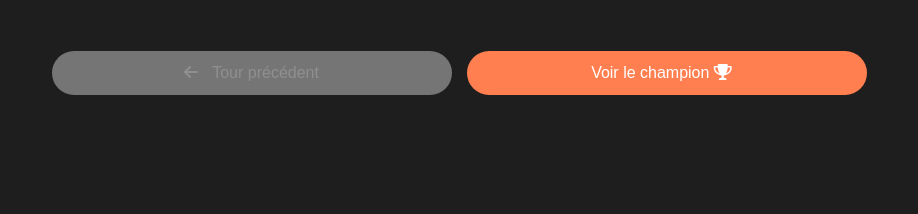
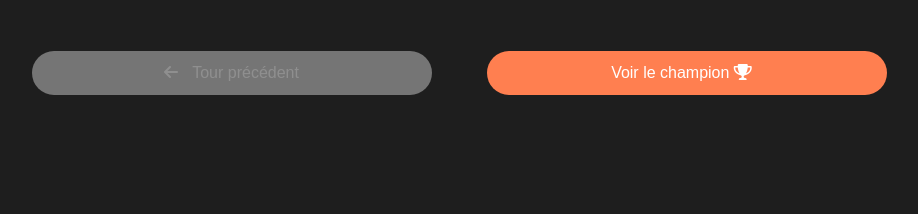
Before and after one commit to seb54/PokeAPI, a Flask app: template scripts/templates/tournament.html in a window 1280 px wide. Shown: the part 293-507 px from the top of the page, without its empty margins (181-1099 px from the left). Run offline with Flask 3, Linux system fonts and the light colour scheme; the template is opened without the code that fills it, so the values that code supplies are empty; some libraries are stand-ins or nearby versions.

Commit message:
Add margin to buttons in style.css
Added a horizontal margin of 20px to buttons to improve spacing and appearance. This change enhances the layout, making the UI elements more visually appealing and easier to interact with.

```diff
--- a/scripts/static/style.css
+++ b/scripts/static/style.css
@@ -128,6 +128,7 @@ footer {
 
 button {
     max-width:400px;
+    margin:0 20px;
 }
 
 /* Flexbox container for the Pokémon images and "VS" text */
```
